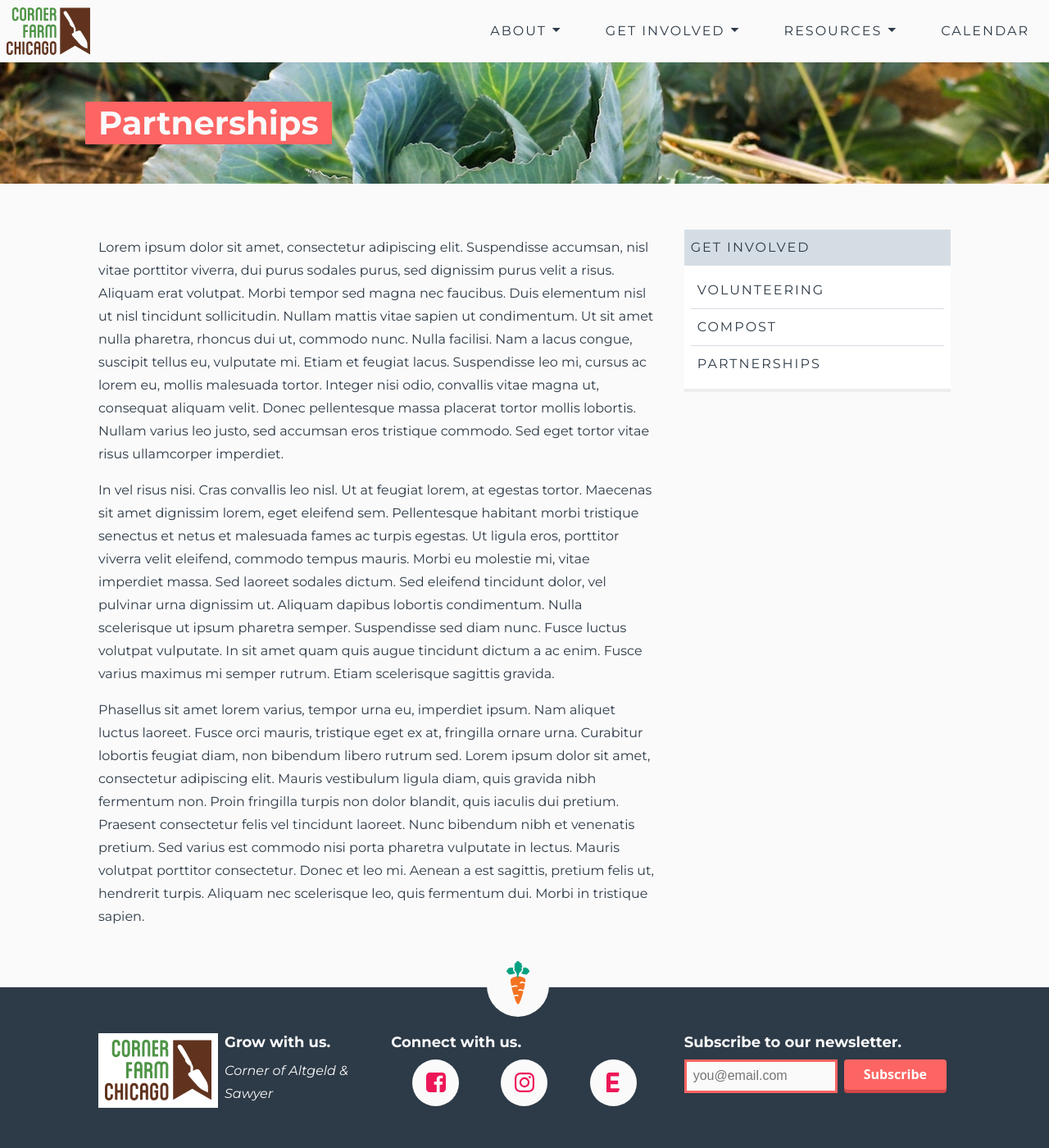
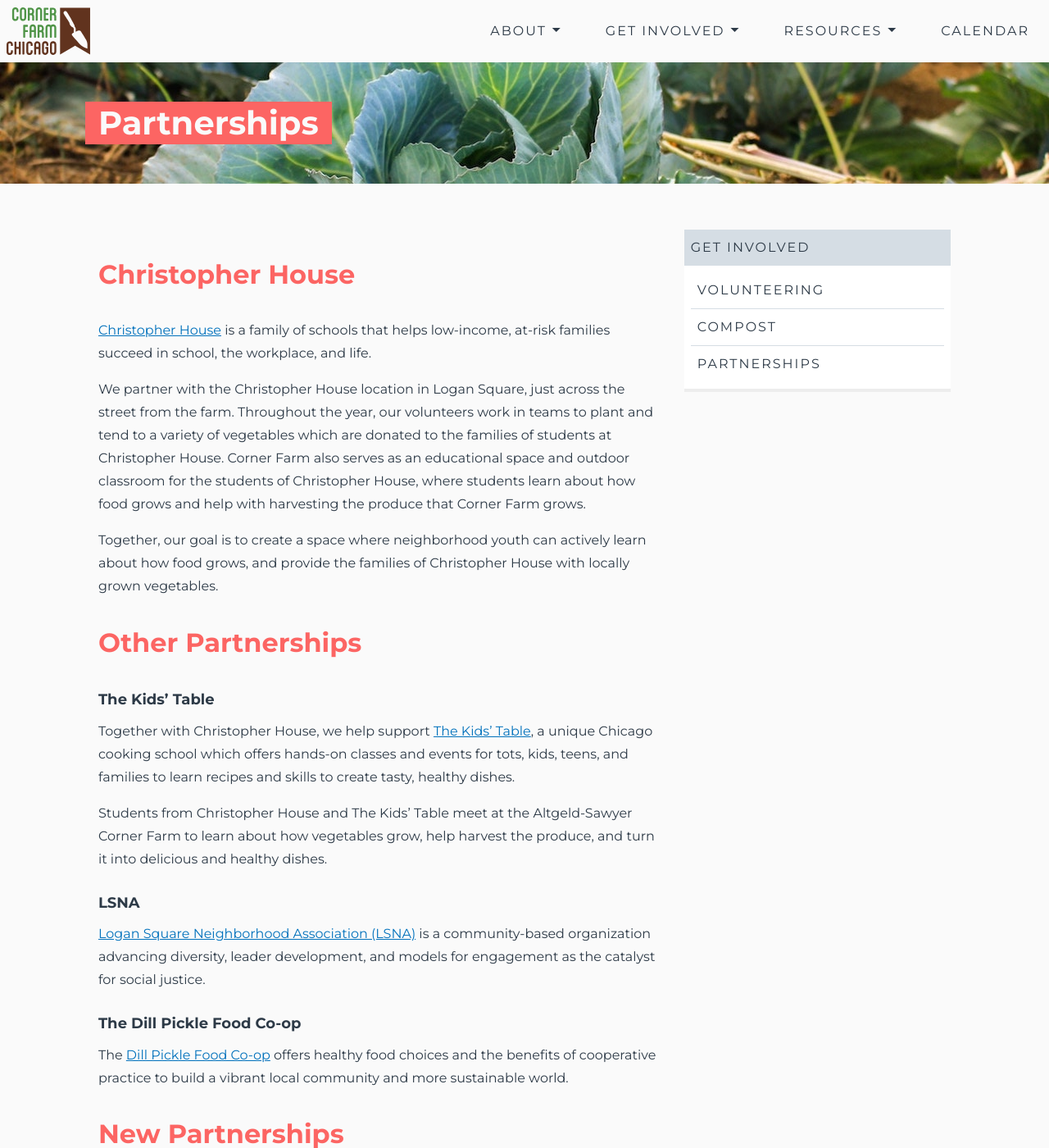
Before and after one commit to cgreim/farm-site, a Jekyll site: the page built from 2-get-involved/partnerships.md, in a window 1280 px wide and 1400 px high. Shown: the whole window at 82% size. Built offline with Jekyll 4.4.1, drawn with Linux system fonts in a browser that asks for light colours; some of the changed text lies outside the part shown.

Commit message:
Update partnerships.md

```diff
--- a/2-get-involved/partnerships.md
+++ b/2-get-involved/partnerships.md
@@ -4,8 +4,32 @@ title: Partnerships
 permalink: /partnerships/
 ---
 
-Lorem ipsum dolor sit amet, consectetur adipiscing elit. Suspendisse accumsan, nisl vitae porttitor viverra, dui purus sodales purus, sed dignissim purus velit a risus. Aliquam erat volutpat. Morbi tempor sed magna nec faucibus. Duis elementum nisl ut nisl tincidunt sollicitudin. Nullam mattis vitae sapien ut condimentum. Ut sit amet nulla pharetra, rhoncus dui ut, commodo nunc. Nulla facilisi. Nam a lacus congue, suscipit tellus eu, vulputate mi. Etiam et feugiat lacus. Suspendisse leo mi, cursus ac lorem eu, mollis malesuada tortor. Integer nisi odio, convallis vitae magna ut, consequat aliquam velit. Donec pellentesque massa placerat tortor mollis lobortis. Nullam varius leo justo, sed accumsan eros tristique commodo. Sed eget tortor vitae risus ullamcorper imperdiet.
+## Christopher House
 
-In vel risus nisi. Cras convallis leo nisl. Ut at feugiat lorem, at egestas tortor. Maecenas sit amet dignissim lorem, eget eleifend sem. Pellentesque habitant morbi tristique senectus et netus et malesuada fames ac turpis egestas. Ut ligula eros, porttitor viverra velit eleifend, commodo tempus mauris. Morbi eu molestie mi, vitae imperdiet massa. Sed laoreet sodales dictum. Sed eleifend tincidunt dolor, vel pulvinar urna dignissim ut. Aliquam dapibus lobortis condimentum. Nulla scelerisque ut ipsum pharetra semper. Suspendisse sed diam nunc. Fusce luctus volutpat vulputate. In sit amet quam quis augue tincidunt dictum a ac enim. Fusce varius maximus mi semper rutrum. Etiam scelerisque sagittis gravida.
+[Christopher House](https://christopherhouse.org/) is a family of schools that helps low-income, at-risk families succeed in school, the workplace, and life.
 
-Phasellus sit amet lorem varius, tempor urna eu, imperdiet ipsum. Nam aliquet luctus laoreet. Fusce orci mauris, tristique eget ex at, fringilla ornare urna. Curabitur lobortis feugiat diam, non bibendum libero rutrum sed. Lorem ipsum dolor sit amet, consectetur adipiscing elit. Mauris vestibulum ligula diam, quis gravida nibh fermentum non. Proin fringilla turpis non dolor blandit, quis iaculis dui pretium. Praesent consectetur felis vel tincidunt laoreet. Nunc bibendum nibh et venenatis pretium. Sed varius est commodo nisi porta pharetra vulputate in lectus. Mauris volutpat porttitor consectetur. Donec et leo mi. Aenean a est sagittis, pretium felis ut, hendrerit turpis. Aliquam nec scelerisque leo, quis fermentum dui. Morbi in tristique sapien.
+We partner with the Christopher House location in Logan Square, just across the street from the farm. Throughout the year, our volunteers work in teams to plant and tend to a variety of vegetables which are donated to the families of students at Christopher House. Corner Farm also serves as an educational space and outdoor classroom for the students of Christopher House, where students learn about how food grows and help with harvesting the produce that Corner Farm grows.
+
+Together, our goal is to create a space where neighborhood youth can actively learn about how food grows, and provide the families of Christopher House with locally grown vegetables.
+
+
+## Other Partnerships
+
+#### The Kids' Table
+
+Together with Christopher House, we help support [The Kids' Table](https://www.kids-table.com/), a unique Chicago cooking school which offers hands-on classes and events for tots, kids, teens, and families to learn recipes and skills to create tasty, healthy dishes.
+
+Students from Christopher House and The Kids' Table meet at the Altgeld-Sawyer Corner Farm to learn about how vegetables grow, help harvest the produce, and turn it into delicious and healthy dishes.
+
+#### LSNA
+
+[Logan Square Neighborhood Association (LSNA)](http://www.lsna.net/) is a community-based organization advancing diversity, leader development, and models for engagement as the catalyst for social justice.
+
+#### The Dill Pickle Food Co-op
+
+The [Dill Pickle Food Co-op](https://dillpickle.coop/) offers healthy food choices and the benefits of cooperative practice to build a vibrant local community and more sustainable world.
+
+
+## New Partnerships
+
+We're always looking for new partnership opportunities! If you are passionate about food and would like to discuss a partnership opportunity, please [contact us.](mailto:cornerfarmchicago@gmail.com)
```
